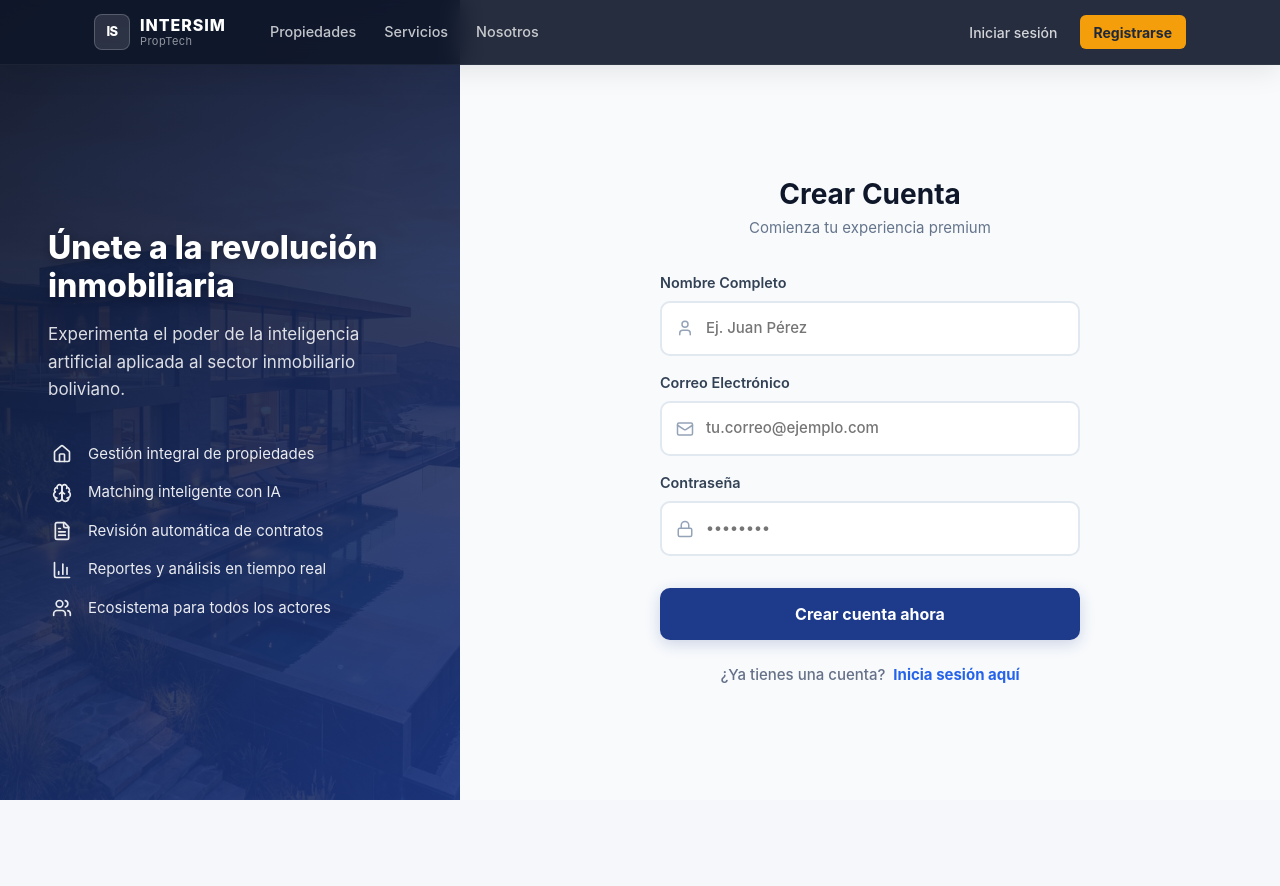
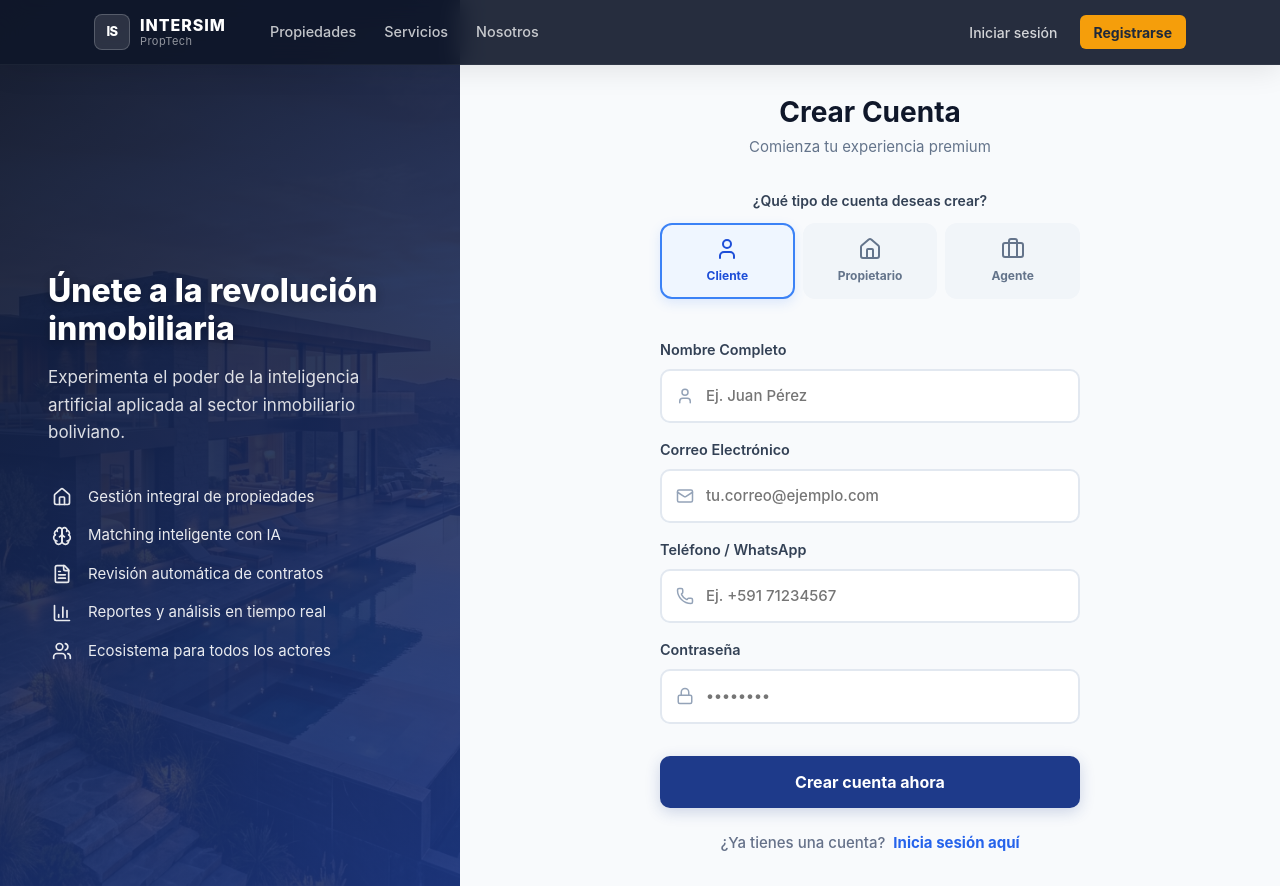
Before and after one commit to jonatan-esprella-lopez/Infraestructura-UNICRON, a React (Vite) app in the folder apps/web/: page /register in a window 1280 px wide. Before the commit the page ends 800 px from the top, so only its background shows below. Built offline with nearby package versions, Linux system fonts and the light colour scheme.

Commit message:
feat: implement authentication page layout and centralized route definitions

```diff
--- a/apps/web/src/core/constants/routes.constants.ts
+++ b/apps/web/src/core/constants/routes.constants.ts
@@ -4,6 +4,7 @@ export const ROUTES = {
   servicios: '/servicios',
   nosotros: '/nosotros',
   login: '/login',
+  register: '/register',
   app: '/app',
   dashboard: '/app/dashboard',
   crm: '/app/crm',
--- a/apps/web/src/layouts/landing-layout/Navbar.tsx
+++ b/apps/web/src/layouts/landing-layout/Navbar.tsx
@@ -59,7 +59,7 @@ export function Navbar() {
               <button className="lp-nav-btn-ghost" onClick={() => navigate(ROUTES.login)}>
                 Iniciar sesión
               </button>
-              <button className="lp-nav-btn-primary" onClick={() => navigate(ROUTES.login)}>
+              <button className="lp-nav-btn-primary" onClick={() => navigate(ROUTES.register)}>
                 Registrarse
               </button>
             </>
--- a/apps/web/src/modules/auth/pages/AuthPage.css
+++ b/apps/web/src/modules/auth/pages/AuthPage.css
@@ -158,6 +158,59 @@
   color: #64748b;
   margin: 0;
 }
+
+/* ── Role Selector ─────────────────────────────────────────── */
+.auth-role-selector {
+  margin-bottom: 1.5rem;
+}
+
+.auth-role-label {
+  font-size: 0.875rem;
+  font-weight: 600;
+  color: #334155;
+  margin: 0 0 0.75rem;
+  text-align: center;
+}
+
+.auth-role-grid {
+  display: grid;
+  grid-template-columns: repeat(3, 1fr);
+  gap: 0.5rem;
+}
+
+.auth-role-card {
+  display: flex;
+  flex-direction: column;
+  align-items: center;
+  justify-content: center;
+  gap: 0.375rem;
+  padding: 0.75rem 0.5rem;
+  background: #f1f5f9;
+  border: 2px solid transparent;
+  border-radius: 12px;
+  cursor: pointer;
+  transition: all 0.2s ease;
+  color: #64748b;
+}
+
+.auth-role-card:hover {
+  background: #e2e8f0;
+  color: #0f172a;
+}
+
+.auth-role-card.selected {
+  background: #eff6ff;
+  border-color: #3b82f6;
+  color: #1d4ed8;
+  box-shadow: 0 4px 12px rgba(59, 130, 246, 0.15);
+}
+
+.auth-role-card span {
+  font-size: 0.75rem;
+  font-weight: 700;
+  text-align: center;
+}
+
 
 .auth-error {
   background: #fee2e2;
--- a/apps/web/src/modules/auth/pages/AuthPage.tsx
+++ b/apps/web/src/modules/auth/pages/AuthPage.tsx
@@ -3,7 +3,7 @@ import { useNavigate, useLocation, Link } from 'react-router-dom';
 import { authService } from '../services/auth.service';
 import { useRootStore } from '@store/root-store';
 import { ROUTES } from '@core/constants/routes.constants';
-import { Home, Brain, FileText, BarChart3, Users, Mail, Lock, User } from 'lucide-react';
+import { Home, Brain, FileText, BarChart3, Users, Mail, Lock, User, Briefcase, Phone, Building } from 'lucide-react';
 import './AuthPage.css';
 
 const DEMO_ACCOUNTS = [
@@ -20,8 +20,11 @@ export function AuthPage() {
 
   const isRegister = location.pathname.includes('register');
 
+  const [role, setRole] = useState<'agent' | 'owner' | 'client'>('client');
   const [name, setName] = useState('');
   const [email, setEmail] = useState('');
+  const [phone, setPhone] = useState('');
+  const [agency, setAgency] = useState('');
   const [password, setPassword] = useState('');
   const [loading, setLoading] = useState(false);
   const [error, setError] = useState<string | null>(null);
@@ -90,6 +93,38 @@ export function AuthPage() {
 
           <form className="auth-form" onSubmit={(e) => { void handleSubmit(e); }}>
             {isRegister && (
+              <div className="auth-role-selector">
+                <p className="auth-role-label">¿Qué tipo de cuenta deseas crear?</p>
+                <div className="auth-role-grid">
+                  <button
+                    type="button"
+                    className={`auth-role-card ${role === 'client' ? 'selected' : ''}`}
+                    onClick={() => setRole('client')}
+                  >
+                    <User className="auth-role-icon" size={24} />
+                    <span>Cliente</span>
+                  </button>
+                  <button
+                    type="button"
+                    className={`auth-role-card ${role === 'owner' ? 'selected' : ''}`}
+                    onClick={() => setRole('owner')}
+                  >
+                    <Home className="auth-role-icon" size={24} />
+                    <span>Propietario</span>
+                  </button>
+                  <button
+                    type="button"
+                    className={`auth-role-card ${role === 'agent' ? 'selected' : ''}`}
+                    onClick={() => setRole('agent')}
+                  >
+                    <Briefcase className="auth-role-icon" size={24} />
+                    <span>Agente</span>
+                  </button>
+                </div>
+              </div>
+            )}
+
+            {isRegister && (
               <label className="auth-label">
                 Nombre Completo
                 <div className="auth-input-wrapper">
@@ -121,6 +156,39 @@ export function AuthPage() {
                 />
               </div>
             </label>
+
+            {isRegister && (
+              <label className="auth-label">
+                Teléfono / WhatsApp
+                <div className="auth-input-wrapper">
+                  <Phone size={18} className="auth-input-icon" />
+                  <input
+                    type="tel"
+                    className="auth-input with-icon"
+                    value={phone}
+                    onChange={(e) => setPhone(e.target.value)}
+                    placeholder="Ej. +591 71234567"
+                    required={isRegister}
+                  />
+                </div>
+              </label>
+            )}
+
+            {isRegister && role === 'agent' && (
+              <label className="auth-label">
+                Empresa / Inmobiliaria (Opcional)
+                <div className="auth-input-wrapper">
+                  <Building size={18} className="auth-input-icon" />
+                  <input
+                    type="text"
+                    className="auth-input with-icon"
+                    value={agency}
+                    onChange={(e) => setAgency(e.target.value)}
+                    placeholder="Nombre de tu agencia"
+                  />
+                </div>
+              </label>
+            )}
 
             <label className="auth-label">
               Contraseña
```
